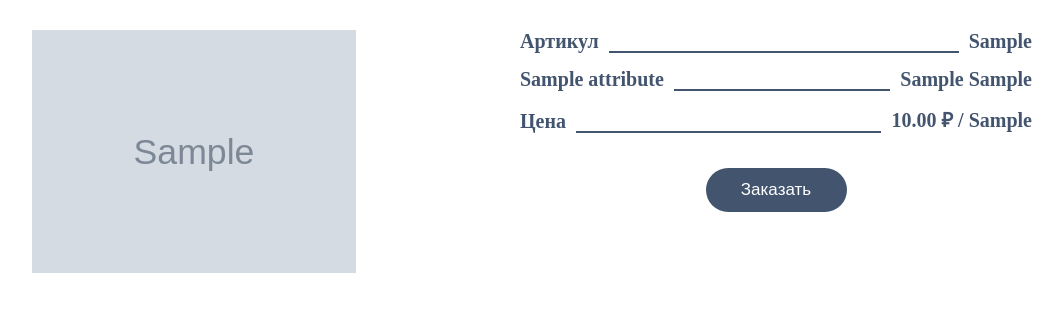
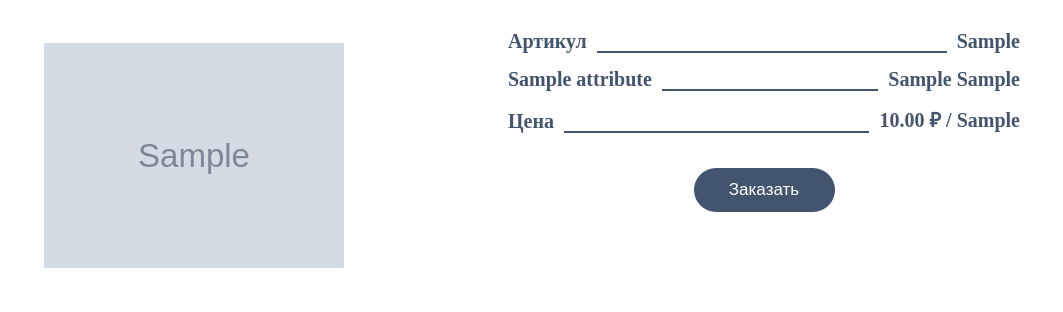
Before and after one commit to AlinaEvlanteva/Diplom, a Flask app: page /product/1 in a window 1280 px wide. Shown: the part 217-529 px from the top of the page, without its empty margins (76-1139 px from the left). Run offline with Flask 3, Linux system fonts and the light colour scheme; tables that the repository leaves empty hold one stand-in row (values such as "Sample post"); grey boxes marked "Sample" are stand-in pictures.

Commit message:
поправки

```diff
--- a/static/css/cart.css
+++ b/static/css/cart.css
@@ -101,7 +101,7 @@ header {
 
 }
 
-.cart-badge {
+.cart_badge {
     position: absolute;
     top: -8px;
     right: -10px;
@@ -119,12 +119,12 @@ header {
 }
 
 /* Счетчик скрыт по умолчанию */
-.cart-badge {
+.cart_badge {
     display: none;
 }
 
 /* Показываем только если есть класс .visible */
-.cart-badge.visible {
+.cart_badge.visible {
     display: flex;
 }
 
--- a/static/css/checkout.css
+++ b/static/css/checkout.css
@@ -150,7 +150,7 @@ header {
 
 
 /* Показываем только если есть класс .visible */
-.cart-badge.visible {
+.cart_badge.visible {
     display: flex;
 }
 
--- a/static/css/kat_tovars.css
+++ b/static/css/kat_tovars.css
@@ -101,7 +101,7 @@ header {
     min-width: 60px;
 }
 
-.cart-badge {
+.cart_badge {
     position: absolute;
     top: -8px;
     right: -10px;
@@ -119,12 +119,12 @@ header {
 }
 
 /* Счетчик скрыт по умолчанию */
-.cart-badge {
+.cart_badge {
     display: none;
 }
 
 /* Показываем только если есть класс .visible */
-.cart-badge.visible {
+.cart_badge.visible {
     display: flex;
 }
 /* Адаптивность */
--- a/static/css/katalog.css
+++ b/static/css/katalog.css
@@ -101,7 +101,7 @@ header {
     min-width: 60px;
 }
 
-.cart-badge {
+.cart_badge {
     position: absolute;
     top: -8px;
     right: -10px;
@@ -119,12 +119,12 @@ header {
 }
 
 /* Счетчик скрыт по умолчанию */
-.cart-badge {
+.cart_badge {
     display: none;
 }
 
 /* Показываем только если есть класс .visible */
-.cart-badge.visible {
+.cart_badge.visible {
     display: flex;
 }
 /* Адаптивность */
--- a/static/css/main.css
+++ b/static/css/main.css
@@ -101,7 +101,7 @@ header {
     min-width: 60px;
 }
 
-.cart-badge {
+.cart_badge {
     position: absolute;
     top: -8px;
     right: -10px;
@@ -121,7 +121,7 @@ header {
 
 
 /* Показываем только если есть класс .visible */
-.cart-badge.visible {
+.cart_badge.visible {
     display: flex;
 }
 /* Адаптивность */
--- a/static/css/privacy_policy.css
+++ b/static/css/privacy_policy.css
@@ -110,7 +110,7 @@ header {
     display: none;
 }
 
-.cart-badge.visible {
+.cart_badge.visible {
     display: flex;
 }
 
--- a/static/css/tovars_detali.css
+++ b/static/css/tovars_detali.css
@@ -129,7 +129,7 @@ header {
     min-width: 60px;
 }
 
-.cart-badge {
+.cart_badge {
     position: absolute;
     top: -8px;
     right: -10px;
@@ -150,7 +150,7 @@ header {
 
 
 /* Показываем только если есть класс .visible */
-.cart-badge.visible {
+.cart_badge.visible {
     display: flex;
 }
 
@@ -208,18 +208,19 @@ main {
     height: auto;
     display: flex;
     justify-content: center;
+    align-items: start;
 }
 
 .section_detali_tovara_post_photo{
-    width: 324px;
-    height: 275px;
-
-
+    width: 300px;
+    height: 250px;
+    object-fit: contain;
 }
 
 .section_detali_tovara_post_photo img{
-    max-width: 324px;
-    max-height: 273px;
+    width: 300px;
+    height: 250px;
+    object-fit: contain;
 }
 
 .section_detali_tovara_post_attributes{
@@ -249,22 +250,20 @@ main {
     font-weight: bold;
 }
 
-.attr-line {
+.attr_line {
     flex: 1;
     height: 1px;
     border-bottom: 2px solid #42546E;
     margin: 0 10px;
-    /* min-width: 20px;       */
 }
 
-.attr-value{
+.attr_value{
     font-size: 20px;
     color: #42546E;
     font-weight: bold;
 }
 
 .but_add_cart{
-    /* margin-top: 10px; */
     width: 141px;
     height: 44px;
     background-color: #42546E;
--- a/static/js/main.js
+++ b/static/js/main.js
@@ -45,7 +45,7 @@ document.addEventListener('keydown', function(e) {
 // ========== КОРЗИНА ==========
 
 function updateCartCounter(totalItems) {
-    const cartCount = document.getElementById('cart-count');
+    const cartCount = document.getElementById('cart_count');
     if (cartCount) {
         cartCount.textContent = totalItems;
         if (totalItems > 0) {
@@ -60,7 +60,7 @@ function updateCartCounter(totalItems) {
 
 // При загрузке страницы проверяем
 document.addEventListener('DOMContentLoaded', function() {
-    const cartCount = document.getElementById('cart-count');
+    const cartCount = document.getElementById('cart_count');
     if (cartCount) {
         const count = parseInt(cartCount.textContent) || 0;
         if (count > 0) {
--- a/templates/cart.html
+++ b/templates/cart.html
@@ -24,7 +24,7 @@
                 <a href="{{ url_for('main.catalog') }}" class="link_catalog"><img src="{{ url_for('static', filename='img/small/cat.svg') }}"/>Каталог</a>
                 <a href="{{ url_for('cart.cart_page') }}" class="link_cart cart-btn">
                     <img src="{{ url_for('static', filename='img/small/cart.svg') }}" alt="Корзина"/>
-                    <span id="cart-count" class="cart-badge">{{ total_cart_items }}</span>
+                    <span id="cart_count" class="cart_badge">{{ total_cart_items }}</span>
                     Корзина
                 </a>
             </div>
--- a/templates/checkout.html
+++ b/templates/checkout.html
@@ -24,7 +24,7 @@
                 <a href="{{ url_for('main.catalog') }}" class="link_catalog"><img src="{{ url_for('static', filename='img/small/cat.svg') }}"/>Каталог</a>
                 <a href="{{ url_for('cart.cart_page') }}" class="link_cart cart_btn">
                     <img src="{{ url_for('static', filename='img/small/cart.svg') }}" alt="Корзина"/>
-                    <span id="cart-count" class="cart_badge">{{ total_cart_items }}</span>
+                    <span id="cart_count" class="cart_badge">{{ total_cart_items }}</span>
                     Корзина
                 </a>
             </div>
--- a/templates/kat_tovars.html
+++ b/templates/kat_tovars.html
@@ -24,7 +24,7 @@
                 <a href="{{ url_for('main.catalog') }}" class="link_catalog"><img src="{{ url_for('static', filename='img/small/cat.svg') }}"/>Каталог</a>
                 <a href="{{ url_for('cart.cart_page') }}" class="link_cart" id="cart-link">
                     <img src="{{ url_for('static', filename='img/small/cart.svg') }}" alt="Корзина"/>
-                    <span id="cart-count" class="cart-badge">{{ total_cart_items }}</span>
+                    <span id="cart_count" class="cart_badge">{{ total_cart_items }}</span>
                     Корзина
                 </a>
             </div>
--- a/templates/katalog.html
+++ b/templates/katalog.html
@@ -24,7 +24,7 @@
                 <a href="{{ url_for('main.catalog') }}" class="link_catalog"><img src="{{ url_for('static', filename='img/small/cat.svg') }}"/>Каталог</a>
                 <a href="{{ url_for('cart.cart_page') }}" class="link_cart" id="cart-link">
                     <img src="{{ url_for('static', filename='img/small/cart.svg') }}" alt="Корзина"/>
-                    <span id="cart-count" class="cart-badge">{{ total_cart_items }}</span>
+                    <span id="cart_count" class="cart_badge">{{ total_cart_items }}</span>
                     Корзина
                 </a>
             </div>
--- a/templates/main.html
+++ b/templates/main.html
@@ -24,7 +24,7 @@
                 <a href="{{ url_for('main.catalog') }}" class="link_catalog"><img src="{{ url_for('static', filename='img/small/cat.svg') }}"/>Каталог</a>
                 <a href="{{ url_for('cart.cart_page') }}" class="link_cart" id="cart-link">
                     <img src="{{ url_for('static', filename='img/small/cart.svg') }}" alt="Корзина"/>
-                    <span id="cart-count" class="cart-badge {% if total_cart_items > 0 %}visible{% endif %}">{{ total_cart_items }}</span>
+                    <span id="cart_count" class="cart_badge {% if total_cart_items > 0 %}visible{% endif %}">{{ total_cart_items }}</span>
                     Корзина
                 </a>
             </div>
--- a/templates/privacy_policy.html
+++ b/templates/privacy_policy.html
@@ -24,7 +24,7 @@
                 <a href="{{ url_for('main.catalog') }}" class="link_catalog"><img src="{{ url_for('static', filename='img/small/cat.svg') }}"/>Каталог</a>
                 <a href="{{ url_for('cart.cart_page') }}" class="link_cart cart_btn">
                     <img src="{{ url_for('static', filename='img/small/cart.svg') }}" alt="Корзина"/>
-                    <span id="cart-count" class="cart_badge">{{ total_cart_items }}</span>
+                    <span id="cart_count" class="cart_badge">{{ total_cart_items }}</span>
                     Корзина
                 </a>
             </div>
--- a/templates/tovars_detali.html
+++ b/templates/tovars_detali.html
@@ -24,7 +24,7 @@
                 <a href="{{ url_for('main.catalog') }}" class="link_catalog"><img src="{{ url_for('static', filename='img/small/cat.svg') }}"/>Каталог</a>
                 <a href="{{ url_for('cart.cart_page') }}" class="link_cart" id="cart-link">
                     <img src="{{ url_for('static', filename='img/small/cart.svg') }}" alt="Корзина"/>
-                    <span id="cart-count" class="cart-badge cart-badge-animate">{{ total_cart_items }}</span>
+                    <span id="cart_count" class="cart_badge cart_badge-animate">{{ total_cart_items }}</span>
                     Корзина
                 </a>
             </div>
@@ -52,23 +52,23 @@
                 <div class="section_detali_tovara_post_attributes">
                     <div class="attributes_items">
                         <div class="attributes_row">
-                            <span class="attr_name">Артикул</span>
-                            <span class="attr-line"></span>
-                            <span class="attr-value">{{ product.article }}</span>
+                            <div class="attr_name">Артикул</div>
+                            <div class="attr_line"></div>
+                            <div class="attr_value">{{ product.article }}</div>
                         </div>
 
                         {% for attr in attributes %}
                         <div class="attributes_row">
-                            <span class="attr_name">{{ attr.attribute.name }}</span>
-                            <span class="attr-line"></span>
-                            <span class="attr-value">{{ attr.value }} {{ attr.attribute.unit or '' }}</span>
+                            <div class="attr_name">{{ attr.attribute.name }}</div>
+                            <div class="attr_line"></div>
+                            <div class="attr_value">{{ attr.value }} {{ attr.attribute.unit or '' }}</div>
                         </div>
                         {% endfor %}
 
                         <div class="attributes_row price_row">
-                            <span class="attr_name">Цена</span>
-                            <span class="attr-line"></span>
-                            <span class="attr-value price_value">{{ product.price }} ₽ / {{ product.unit or 'шт' }}</span>
+                            <div class="attr_name">Цена</div>
+                            <div class="attr_line"></div>
+                            <div class="attr_value price_value">{{ product.price }} ₽ / {{ product.unit or 'шт' }}</div>
                         </div>
                         <!-- КОНТЕЙНЕР ДЛЯ КНОПКИ И СЧЕТЧИКА -->
                         <div class="product_actions">
```
